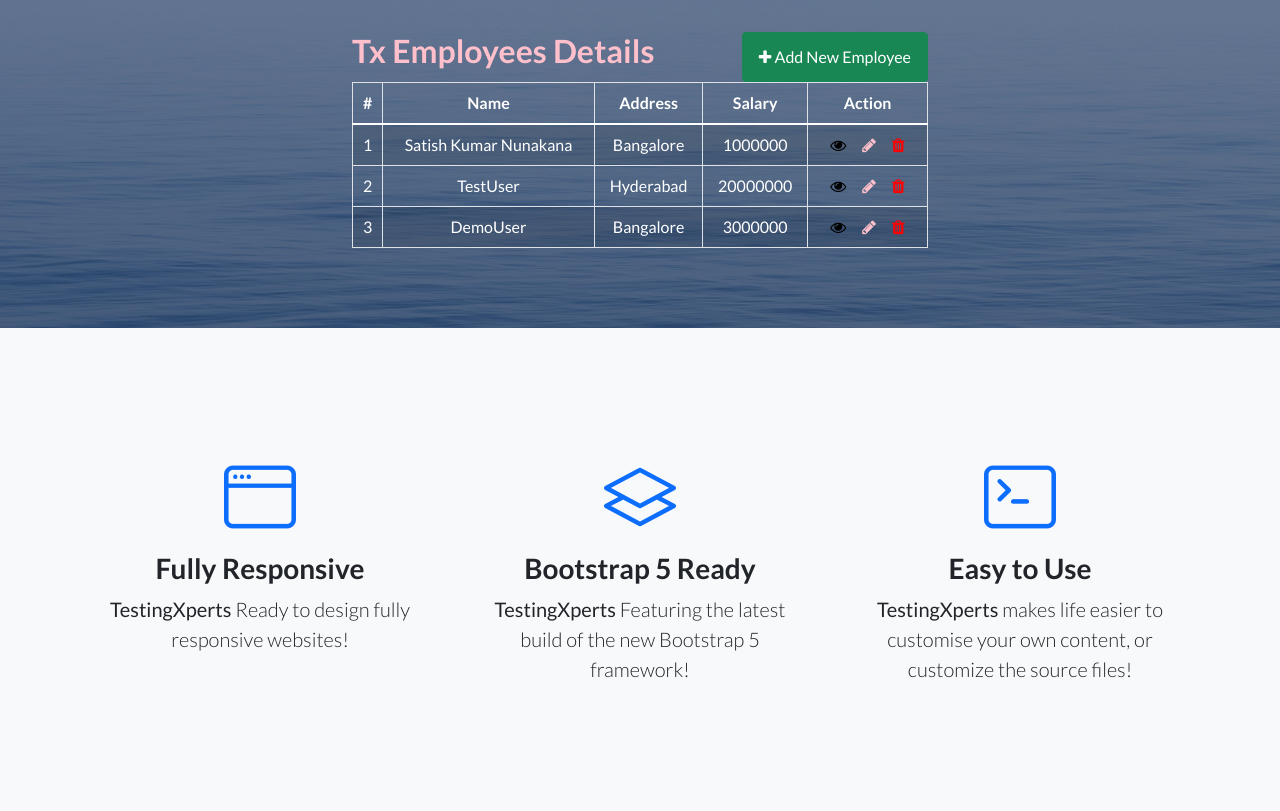
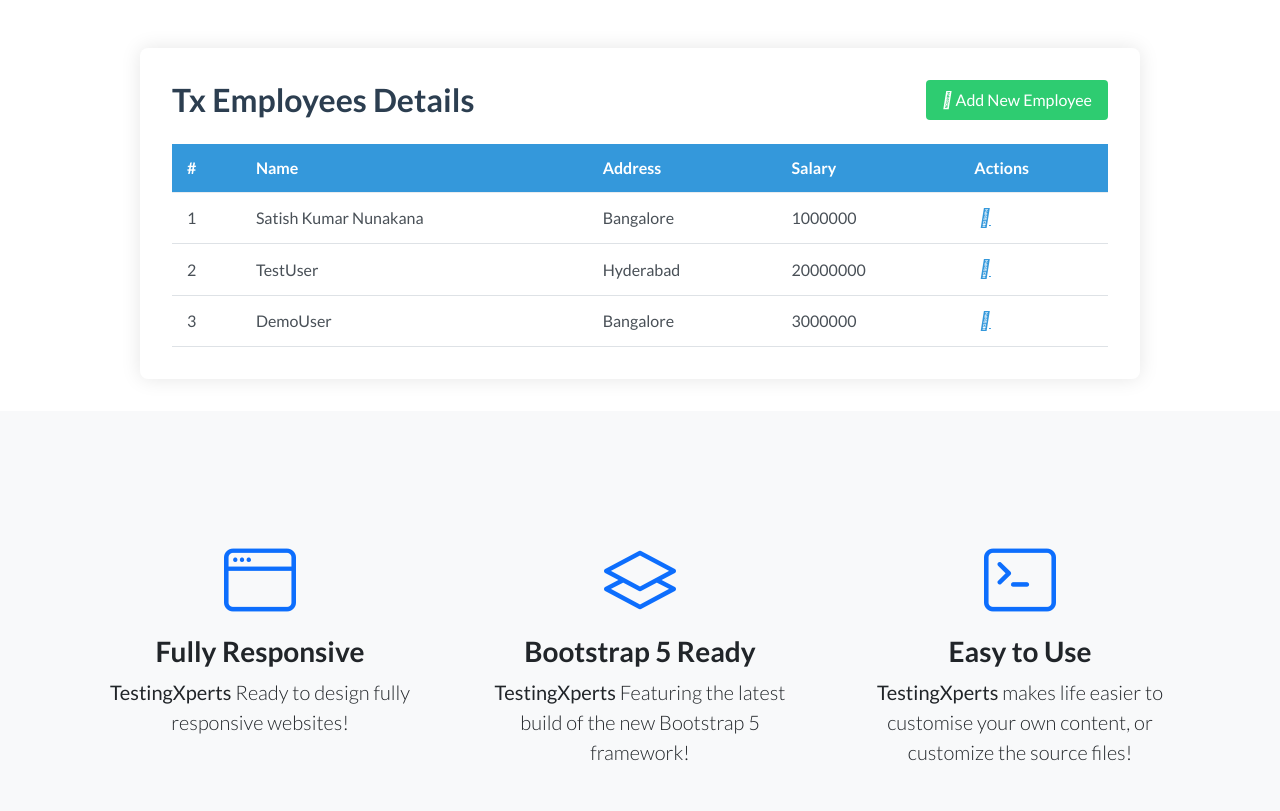
Before and after one commit to GoutamTx/my_php_app, a PHP site: page / in a window 1280 px wide. Shown: the part 86-897 px from the top of the page. Run offline with PHP 8.4, Linux system fonts and the light colour scheme; data comes from the database, SQL or seed files in the repository; data that the repository does not hold is empty; some libraries are stand-ins or nearby versions.

Commit message:
Update index.php

```diff
--- a/index.php
+++ b/index.php
@@ -17,19 +17,95 @@
     <script src="https://cdn.jsdelivr.net/npm/popper.js@1.16.1/dist/umd/popper.min.js"></script>
     <script src="https://stackpath.bootstrapcdn.com/bootstrap/4.5.2/js/bootstrap.min.js"></script>
     <style>
-        .wrapper{
-            width: 600px;
-            margin: 0 auto;
-        }
-        table tr td:last-child{
-            width: 120px;
-        }
-        header.masthead {
-
-            padding-top: 2rem;
-            padding-bottom: 4rem;
+        .wrapper {
+            width: 90%;
+            max-width: 1000px;
+            margin: 2rem auto;
         }
 
+        .table-container {
+            background-color: white;
+            border-radius: 8px;
+            box-shadow: 0 0 20px rgba(0, 0, 0, 0.1);
+            padding: 2rem;
+        }
+
+        .table-header {
+            display: flex;
+            justify-content: space-between;
+            align-items: center;
+            margin-bottom: 1.5rem;
+        }
+
+        .table-title {
+            color: #2c3e50;
+            font-weight: 700;
+            margin: 0;
+        }
+
+        .table {
+            margin-bottom: 0;
+        }
+
+        .table thead th {
+            background-color: #3498db;
+            color: white;
+            border: none;
+            padding: 12px 15px;
+        }
+
+        .table tbody tr {
+            transition: all 0.2s;
+        }
+
+        .table tbody tr:hover {
+            background-color: #f8f9fa;
+        }
+
+        .table tbody td {
+            padding: 12px 15px;
+            vertical-align: middle;
+            color: #495057;
+            border-top: 1px solid #e9ecef;
+        }
+
+        .action-buttons a {
+            margin: 0 5px;
+            font-size: 1.1rem;
+            transition: all 0.2s;
+        }
+
+        .action-buttons a:hover {
+            transform: scale(1.1);
+            text-decoration: none;
+        }
+
+        .view-btn {
+            color: #3498db;
+        }
+
+        .edit-btn {
+            color: #f39c12;
+        }
+
+        .delete-btn {
+            color: #e74c3c;
+        }
+
+        .btn-add-new {
+            background-color: #2ecc71;
+            border: none;
+            padding: 8px 16px;
+            font-weight: 500;
+        }
+
+        .btn-add-new:hover {
+            background-color: #27ae60;
+        }
+
+        .alert {
+            margin-top: 1rem;
+        }
     </style>
     <script>
         $(document).ready(function(){
@@ -41,11 +117,9 @@
     <!-- Navigation-->
   <nav class="navbar navbar-light bg-light static-top">
         <div class="container">
-            <!-- <a class="navbar-brand" href="#!"> <img src="assets/img/Capture.PNG" alt="..." /></a> -->
             <a href="https://www.testingxperts.com/">
-         <img alt="testingxperts" src="assets/img/Capture.PNG"
-         width="150" height="70"></a>
-
+                <img alt="testingxperts" src="assets/img/Capture.PNG" width="150" height="70">
+            </a>
             <div class="w3-right w3-hide-small">
                 <a href="#projects" class="btn btn-info">Projects</a>
                 <a href="#about" class="btn btn-secondary">About</a>
@@ -54,15 +128,18 @@
             </div>
         </div>
     </nav>
+
     <!-- Masthead-->
-    <header class="masthead" >
-    <div class="container position-relative">
-        <div class="row justify-content-center">
+    <div class="container mt-5">
         <div class="wrapper">
-                <div class="text-center text-white">
-                    <div>
-                        <h2 class="pull-left" style="color:pink;">Tx Employees Details</h2>
-                        <a href="create.php" class="btn btn-success pull-right"><i class="fa fa-plus"></i> Add New Employee</a>
+            <div class="table-container">
+                <div class="table-header">
+                    <h2 class="table-title">Tx Employees Details</h2>
+                    <a href="create.php" class="btn btn-success btn-add-new">
+                        <i class="fas fa-plus"></i> Add New Employee
+                    </a>
+                </div>
+
                 <?php
                 // Include config file
                 require_once "config.php";
@@ -71,39 +148,41 @@
                 $sql = "SELECT * FROM employees";
                 if($result = mysqli_query($link, $sql)){
                     if(mysqli_num_rows($result) > 0){
-                                echo '<table class="table table-bordered table-striped">';
+                        echo '<div class="table-responsive">';
+                        echo '<table class="table table-hover">';
                             echo "<thead>";
                                 echo "<tr>";
-                                            echo "<th style='color:white;'>#</th>";
-                                            echo "<th style='color:white;'>Name</th>";
-                                            echo "<th style='color:white;'>Address</th>";
-                                            echo "<th style='color:white;'>Salary</th>";
-                                            echo "<th style='color:white;'>Action</th>";
+                                    echo "<th>#</th>";
+                                    echo "<th>Name</th>";
+                                    echo "<th>Address</th>";
+                                    echo "<th>Salary</th>";
+                                    echo "<th>Actions</th>";
                                 echo "</tr>";
                             echo "</thead>";
                             echo "<tbody>";
                             while($row = mysqli_fetch_array($result)){
                                 echo "<tr>";
-                                            echo "<td style='color:white;'>" . $row['id'] . "</td>";
-                                            echo "<td style='color:white;'>" . $row['name'] . "</td>";
-                                            echo "<td style='color:white;'>" . $row['address'] . "</td>";
-                                            echo "<td style='color:white;'>" . $row['salary'] . "</td>";
-                                            echo "<td>";
-                                                echo '<a href="read.php?id='. $row['id'] .'" class="mr-3" title="View Record" data-toggle="tooltip" style="color:black;"><span class="fa fa-eye"></span></a>';
-                                                echo '<a href="update.php?id='. $row['id'] .'" class="mr-3" title="Update Record" data-toggle="tooltip" style="color:pink;"><span class="fa fa-pencil"></span></a>';
-                                                echo '<a href="delete.php?id='. $row['id'] .'" title="Delete Record" data-toggle="tooltip" style="color:red;"><span class="fa fa-trash"></span></a>';
+                                    echo "<td>" . $row['id'] . "</td>";
+                                    echo "<td>" . $row['name'] . "</td>";
+                                    echo "<td>" . $row['address'] . "</td>";
+                                    echo "<td>" . $row['salary'] . "</td>";
+                                    echo '<td class="action-buttons">';
+                                        echo '<a href="read.php?id='. $row['id'] .'" class="view-btn" title="View Record" data-toggle="tooltip"><i class="fas fa-eye"></i></a>';
+                                        echo '<a href="update.php?id='. $row['id'] .'" class="edit-btn" title="Update Record" data-toggle="tooltip"><i class="fas fa-pencil-alt"></i></a>';
+                                        echo '<a href="delete.php?id='. $row['id'] .'" class="delete-btn" title="Delete Record" data-toggle="tooltip"><i class="fas fa-trash-alt"></i></a>';
                                     echo "</td>";
                                 echo "</tr>";
                             }
                             echo "</tbody>";
                         echo "</table>";
+                        echo "</div>";
                         // Free result set
                         mysqli_free_result($result);
                     } else{
-                                echo '<div class="alert alert-danger"><em>No records were found.</em></div>';
+                        echo '<div class="alert alert-info"><em>No records found in the database.</em></div>';
                     }
                 } else{
-                            echo "Oops! Something went wrong. Please try again later.";
+                    echo '<div class="alert alert-danger">Oops! Something went wrong. Please try again later.</div>';
                 }
                 // Close connection
                 mysqli_close($link);
@@ -111,9 +190,6 @@
             </div>
         </div>
     </div>
-        </div>
-    </div>
-        </header>
         <!-- Icons Grid-->
         <section class="features-icons bg-light text-center">
             <div class="container">
```
Lines whose indentation alone changed are shown as unchanged.
